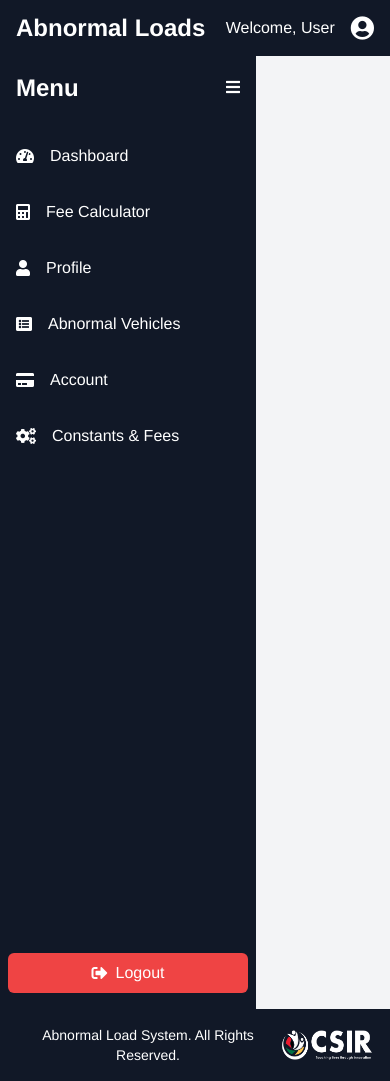
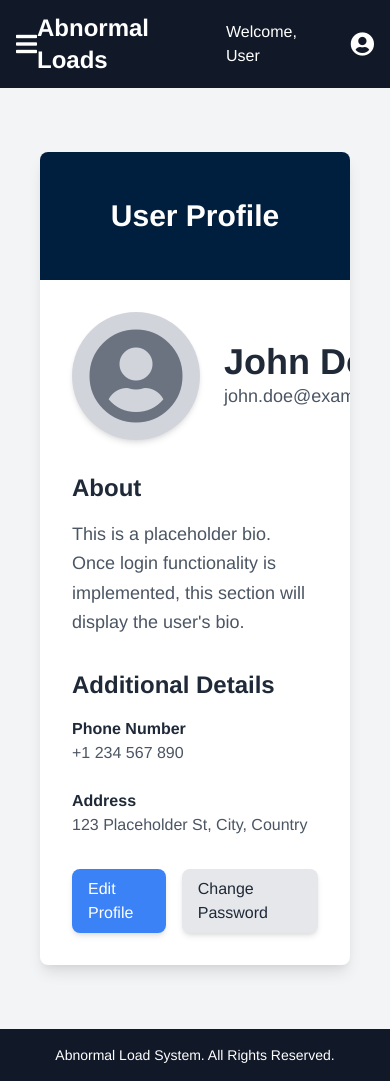
Before and after one commit to TSODev675/abnormal-load-fee-calculator-SAAS, a Django app: page /profile/ in a window 390 px wide. Run offline with Django 5.2, Linux system fonts and the light colour scheme.

Commit message:
UI landing design updated

```diff
--- a/saas_project/templates/dashboard/base_dashboard.html
+++ b/saas_project/templates/dashboard/base_dashboard.html
@@ -1,90 +1,111 @@
 <!DOCTYPE html>
 <html lang="en">
+
 <head>
     {% load static %}
     <meta charset="UTF-8">
     <meta name="viewport" content="width=device-width, initial-scale=1.0">
+    <title>{% block title %}Abnormal Load Permit System{% endblock %}</title>
+
     <link href="https://cdnjs.cloudflare.com/ajax/libs/font-awesome/5.15.3/css/all.min.css" rel="stylesheet">
     <link href="https://cdn.jsdelivr.net/npm/tailwindcss@2.2.19/dist/tailwind.min.css" rel="stylesheet">
     <link href="{% static 'css/styles.css' %}" rel="stylesheet">
-    <title>{% block title %}Abnormal Load Permit System{% endblock %}</title>
+    <script src="https://unpkg.com/@barba/core"></script>
+
     <style>
-        /* Ensure that the body and html take the full height */
-        html, body {
+        /* Ensure full height layout */
+        html,
+        body {
             height: 100%;
             margin: 0;
             padding: 0;
+            overflow-x: hidden;
         }
 
-        /* Set height and scrolling behavior for the wrapper */
-        .flex-grow {
-            flex-grow: 1;
-            overflow: hidden; /* Prevent main body from scrolling */
-        }
-
-        /* Sidebar and Main Content Structure */
+        /* Wrapper Structure */
         #wrapper {
             display: flex;
-            height: calc(100vh - 64px); /* Full height minus the navbar height */
+            height: calc(100vh - 64px);
+            /* Full height minus navbar */
             overflow: hidden;
         }
 
-        /* Sidebar styles */
+        /* Sidebar Styling */
         #sidebar {
-            width: 16rem; /* Expanded width */
-            height: calc(100vh - 64px); /* Full height minus the navbar height */
-            overflow-y: auto; /* Enable scrolling for sidebar */
+            width: 16rem;
+            /* Default width */
+            min-width: 16rem;
+            height: 100vh;
+            overflow-y: auto;
+            /* Enable scrolling */
+            transition: all 0.3s ease-in-out;
         }
 
-        /* Main content area styles */
+        /* Adjust main content padding */
         #main-content {
             flex-grow: 1;
-            height: calc(100vh - 64px); /* Adjust height for content */
-            overflow-y: auto; /* Enable vertical scrolling for content */
             padding: 1rem;
-            margin-left: 16rem; /* Adjust based on the sidebar's width */
+            overflow-y: auto;
+            transition: margin-left 0.3s ease-in-out;
         }
 
-        /* Sidebar toggle styles */
-        .w-16 {
+        /* Sidebar collapsed state for mobile */
+        .sidebar-collapsed {
             width: 4rem !important;
         }
 
-        .ml-16 {
+        .main-collapsed {
             margin-left: 4rem !important;
         }
 
-        .ml-64 {
-            margin-left: 16rem !important;
+        /* Responsive Adjustments */
+        @media (max-width: 768px) {
+            #sidebar {
+                position: absolute;
+                left: -16rem;
+                top: 0;
+                height: 100vh;
+                z-index: 100;
+                background: #1a202c;
+                /* Dark background */
+            }
+
+            .sidebar-open {
+                left: 0 !important;
+            }
+
+            #main-content {
+                margin-left: 0 !important;
+            }
         }
     </style>
 </head>
+
 <body class="bg-gray-100 flex flex-col min-h-screen">
+
     <!-- Navbar -->
-    <nav class="bg-gray-900 text-white px-4 py-3">
-        <div class="flex justify-between items-center">
-            <div>
+    <nav class="bg-gray-900 text-white px-4 py-3 flex justify-between items-center">
+        <button id="mobile-sidebar-toggle" class="md:hidden text-white">
+            <i class="fas fa-bars text-2xl"></i>
+        </button>
         <a href="/" class="text-2xl font-bold">Abnormal Loads</a>
-            </div>
-            <!-- User Login and Icon -->
         <div class="flex items-center space-x-4">
             <span>Welcome, User</span>
             <a href="{% url 'profile' %}">
                 <i class="fas fa-user-circle text-2xl"></i>
             </a>
         </div>
-        </div>
     </nav>
 
     <!-- Sidebar and Content Wrapper -->
     <div id="wrapper">
         <!-- Sidebar -->
-        <div id="sidebar" class="bg-gray-900 text-white flex-shrink-0 transition-all duration-300 ease-in-out flex flex-col justify-between">
-            <!-- Sidebar Header with Toggle Button -->
+        <div id="sidebar"
+            class="bg-gray-900 text-white flex-shrink-0 transition-all duration-300 ease-in-out flex flex-col justify-between">
             <div>
                 <div class="flex justify-between items-center p-4">
                     <span id="sidebar-title" class="text-2xl font-bold">Menu</span>
-                    <button id="sidebar-toggle" class="focus:outline-none">
+                    <button id="sidebar-toggle" class="hidden md:block focus:outline-none">
                         <i class="fas fa-bars"></i>
                     </button>
                 </div>
@@ -103,35 +124,36 @@
                         </a>
                     </li>
                     <li class="hover:bg-gray-700 rounded-md px-2 py-2">
+                        <a href="{% url 'account' %}" class="flex items-center space-x-4">
+                            <i class="fas fa-user-circle"></i>
+                            <span class="sidebar-text">Account</span>
+                        </a>
+                    </li>
+                    <li class="hover:bg-gray-700 rounded-md px-2 py-2">
+                        <a href="{% url 'av-number' %}" class="flex items-center space-x-4">
+                            <i class="fas fa-list-alt"></i>
+                            <span class="sidebar-text">List of AV's</span>
+                        </a>
+                    </li>
+                    <li class="hover:bg-gray-700 rounded-md px-2 py-2">
+                        <a href="{% url 'constants' %}" class="flex items-center space-x-4">
+                            <i class="fas fa-cogs"></i>
+                            <span class="sidebar-text">Update Constants</span>
+                        </a>
+                    </li>
+                    <li class="hover:bg-gray-700 rounded-md px-2 py-2">
                         <a href="{% url 'profile' %}" class="flex items-center space-x-4">
                             <i class="fas fa-user"></i>
                             <span class="sidebar-text">Profile</span>
                         </a>
                     </li>
-                    <li class="hover:bg-gray-700 rounded-md px-2 py-2">
-                        <a href="/av-number" class="flex items-center space-x-4">
-                            <i class="fas fa-list-alt"></i>
-                            <span class="sidebar-text">Abnormal Vehicles</span>
-                        </a>
-                    </li>
-                    <li class="hover:bg-gray-700 rounded-md px-2 py-2">
-                        <a href="/account" class="flex items-center space-x-4">
-                            <i class="fas fa-credit-card"></i>
-                            <span class="sidebar-text">Account</span>
-                        </a>
-                    </li>
-                    <li class="hover:bg-gray-700 rounded-md px-2 py-2">
-                        <a href="/constants" class="flex items-center space-x-4">
-                            <i class="fas fa-cogs"></i>
-                            <span class="sidebar-text">Constants & Fees</span>
-                        </a>
-                    </li>
                 </ul>
             </div>
 
-            <!-- Sidebar Logout Button (Stick to Bottom) -->
+            <!-- Sidebar Logout Button -->
             <div class="px-2 py-4 mb-16">
-                <button onclick="logoutUser()" class="w-full flex items-center justify-center hover:bg-red-600 bg-red-500 py-2 rounded-md">
+                <button onclick="logoutUser()"
+                    class="w-full flex items-center justify-center hover:bg-red-600 bg-red-500 py-2 rounded-md">
                     <i class="fas fa-sign-out-alt"></i>
                     <span class="ml-2 sidebar-text">Logout</span>
                 </button>
@@ -140,41 +162,43 @@
 
         <!-- Main content area -->
         <div id="main-content">
+            <div data-barba="wrapper">
+                <main data-barba="container" data-barba-namespace="dashboard">
                     {% block content %}
-            <!-- Page-specific content will go here -->
+                    <!-- Page-specific content -->
                     {% endblock %}
+                </main>
+            </div>
         </div>
     </div>
 
     <!-- Footer -->
     <footer class="bg-gray-900 text-white py-4 text-center w-full z-10">
-        <div class="flex justify-between items-center max-w-6xl mx-auto px-4">
-            <div class="text-sm">Abnormal Load System. All Rights Reserved.</div>
-            <div>
-                <img src="{% static 'images/Final_logo_white.png' %}" alt="CSIR Logo" class="h-8">
-            </div>
-        </div>
+        <p class="text-sm">Abnormal Load System. All Rights Reserved.</p>
     </footer>
 
-    <!-- Sidebar Toggle Script -->
+    <!-- JavaScript for Sidebar and Barba.js Transitions -->
     <script>
         const sidebarToggleBtn = document.getElementById('sidebar-toggle');
+        const mobileSidebarToggleBtn = document.getElementById('mobile-sidebar-toggle');
         const sidebar = document.getElementById('sidebar');
-        const sidebarTextElements = document.querySelectorAll('.sidebar-text');
-        const sidebarTitle = document.getElementById('sidebar-title');
         const mainContent = document.getElementById('main-content');
 
-        sidebarToggleBtn.addEventListener('click', function () {
-            sidebar.classList.toggle('w-16');
-            mainContent.classList.toggle('ml-16');
-            sidebar.classList.toggle('w-64');
-            mainContent.classList.toggle('ml-64');
+        sidebarToggleBtn?.addEventListener('click', function () {
+            sidebar.classList.toggle('sidebar-collapsed');
+            mainContent.classList.toggle('main-collapsed');
+        });
 
-            sidebarTextElements.forEach(text => {
-                text.classList.toggle('hidden');
+        mobileSidebarToggleBtn?.addEventListener('click', function () {
+            sidebar.classList.toggle('sidebar-open');
         });
-            sidebarTitle.classList.toggle('hidden');
-        });
+
+        function applyBackgroundAnimation() {
+            document.body.style.background = "linear-gradient(135deg, #1a1a2e, #16213e, #0f3460)";
+            document.body.style.backgroundSize = "400% 400%";
+            document.body.style.animation = "gradientBG 12s infinite alternate ease-in-out";
+        }
+
 
         function logoutUser() {
             fetch("{% url 'logout' %}", {
@@ -185,12 +209,32 @@
                 }
             }).then(response => {
                 if (response.ok) {
-                window.location.href = "/"; // Redirect to index page
+                    window.location.href = "/"; // Redirect to home
                 }
             }).catch(error => console.error("Logout failed:", error));
         }
+
+        barba.init({
+            transitions: [{
+                name: "fade",
+                leave(data) {
+                    return gsap.to(data.current.container, {
+                        opacity: 0,
+                        duration: 0.6
+                    });
+                },
+                enter(data) {
+                    return gsap.from(data.next.container, {
+                        opacity: 0,
+                        duration: 0.6
+                    });
+                }
+            }],
+
+        });
     </script>
 
     <script src="{% static 'js/main.js' %}"></script>
 </body>
+
 </html>
```
Also changed, not shown: saas_project/templates/landing/base.html (+41 -17 lines), saas_project/templates/landing/base_auth.html (+53 -31 lines), saas_project/templates/landing/index.html (+4 -7 lines). Lines whose indentation alone changed are shown as unchanged.
